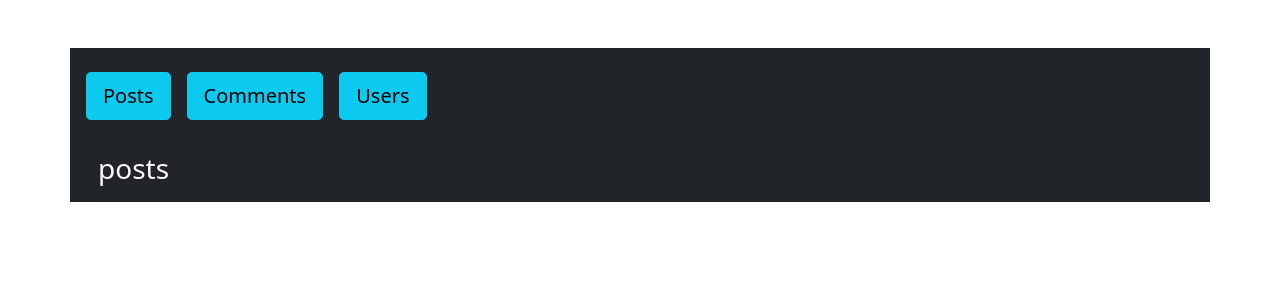
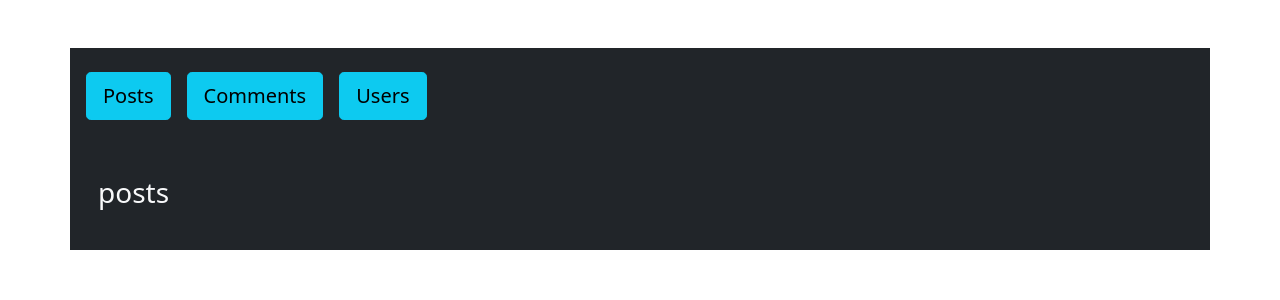
Before and after one commit to fitsumcs/ReactHooks, a React (Create React App) app in the folder use_effect/: page / in a window 1280 px wide. Shown: the top 300 px of the page. Built offline with nearby package versions, Linux system fonts and the light colour scheme.

Commit message:
few updates on the css

```diff
--- a/use_effect/src/App.js
+++ b/use_effect/src/App.js
@@ -11,7 +11,7 @@ function App() {
      <button className="btn btn-lg btn-info m-2" onClick={()=>{setResType("comments")}}>Comments</button>
      <button className="btn btn-lg btn-info m-2" onClick={()=>{setResType("users")}}>Users</button>
      </div>
-     <div className="col-4">
+     <div className="col-4 my-4">
      <h3 className="text-light m-3">{resType}</h3>
      </div>
     </div>
```
